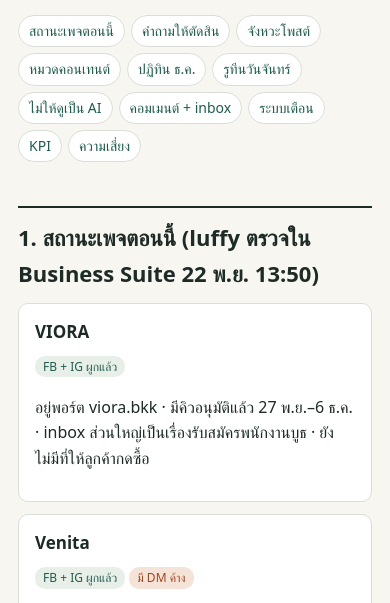
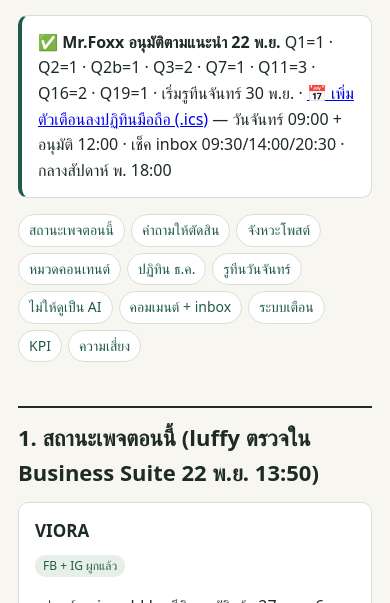
Before and after one commit to kkdp13/link-deploy, a plain HTML site: page page-ops-plan-2026-12/index.html in a window 390 px wide. Shown: the part 187-790 px from the top of the page. Drawn offline with Linux system fonts and the light colour scheme.

Commit message:
Mark approved decisions and add phone reminder calendar

```diff
--- a/page-ops-plan-2026-12/index.html
+++ b/page-ops-plan-2026-12/index.html
@@ -42,6 +42,8 @@ footer{margin-top:50px;font-size:13px;color:var(--muted)}
 <main>
 <h1>แผนดูแล 4 เพจ ให้เคลื่อนไหวตลอด โดยงานไม่ล้น</h1>
 <p class="lead">VIORA · Venita · ลานปลาวาฬ · ตัดคอร์ส · Facebook + Instagram · ร่างโดยทีม luffy · 22 พ.ย. 2569 · เป้าหมายคือ Mr.Foxx ใช้เวลาไม่เกิน 2–2.5 ชม./สัปดาห์</p>
+<div class="card" style="border-left:4px solid #1f5b4c;margin:0 0 14px"><b>✅ Mr.Foxx อนุมัติตามแนะนำ 22 พ.ย.</b> Q1=1 · Q2=1 · Q2b=1 · Q3=2 · Q7=1 · Q11=3 · Q16=2 · Q19=1 · เริ่มรูทีนจันทร์ 30 พ.ย. · <a href="page-ops-reminders.ics">📅 เพิ่มตัวเตือนลงปฏิทินมือถือ (.ics)</a> — วันจันทร์ 09:00 + อนุมัติ 12:00 · เช็ค inbox 09:30/14:00/20:30 · กลางสัปดาห์ พ. 18:00</div>
+
 <nav>
 <a href="#now">สถานะเพจตอนนี้</a><a href="#q">คำถามให้ตัดสิน</a><a href="#cadence">จังหวะโพสต์</a><a href="#pillars">หมวดคอนเทนต์</a><a href="#cal">ปฏิทิน ธ.ค.</a><a href="#monday">รูทีนวันจันทร์</a><a href="#human">ไม่ให้ดูเป็น AI</a><a href="#inbox">คอมเมนต์ + inbox</a><a href="#trigger">ระบบเตือน</a><a href="#kpi">KPI</a><a href="#risk">ความเสี่ยง</a>
 </nav>
```
Also changed, not shown: 1 other file.
